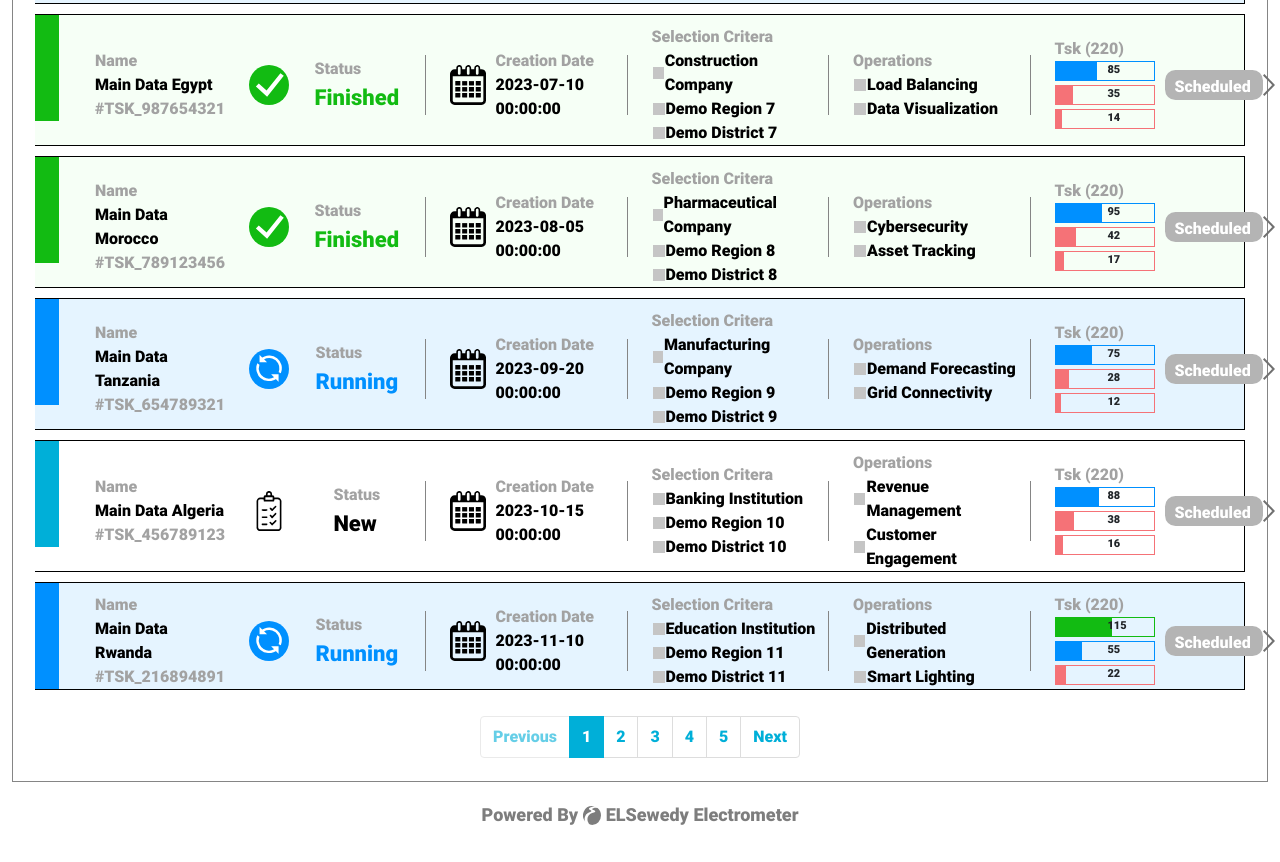
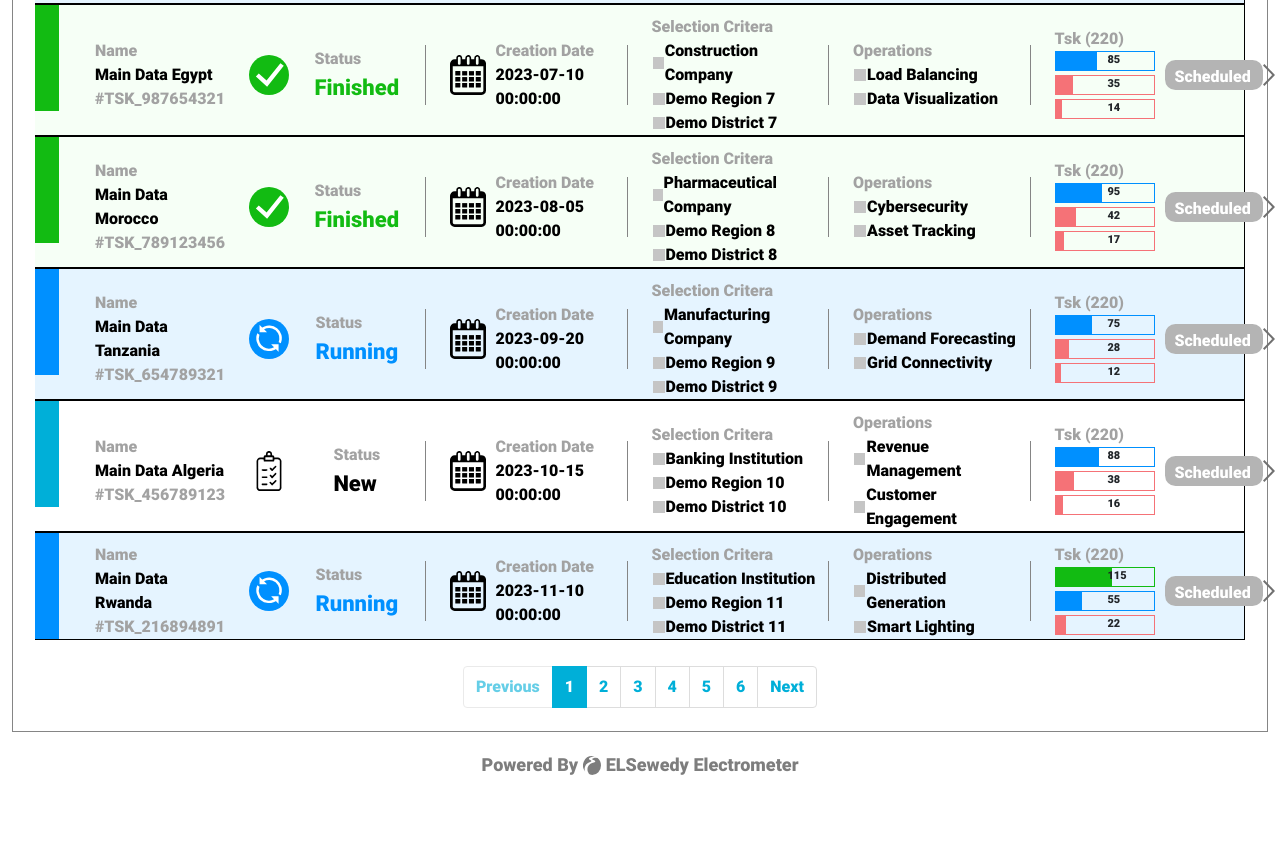
Before and after one commit to MarkMagdyAziz/smart-g, an Angular app: page / in a window 1280 px wide. Shown: the part 300-1162 px from the top of the page. After the commit the page ends 1112 px from the top, so only its background shows below. Built offline with nearby package versions, Linux system fonts and the light colour scheme.

Commit message:
FIX | pagination

```diff
--- a/src/app/tasks/tasks-list/tasks-list.component.html
+++ b/src/app/tasks/tasks-list/tasks-list.component.html
@@ -1,10 +1,11 @@
 <div class="container-fluid">
-  <div *ngFor="let task of paginatedTasks">
-    <div style="margin:10px">
-    <sg-task-item [task]="task"></sg-task-item>
-  </div>
+  <div style="min-height: 80vh;margin:10px;">
+    <div *ngFor="let task of paginatedTasks">
+      <sg-task-item [task]="task"></sg-task-item>
+    </div>
   </div>
   <div class="d-flex justify-content-center">
-  <sg-pagination  [currentPage]="currentPage" [limit]="6" [total]="30" (changePage)="onPageChange($event)"></sg-pagination>
+    <sg-pagination [currentPage]="currentPage" [limit]="tasks.length" [total]="tasks.length*6"
+      (changePage)="onPageChange($event)"></sg-pagination>
+  </div>
 </div>
-</div>
```
